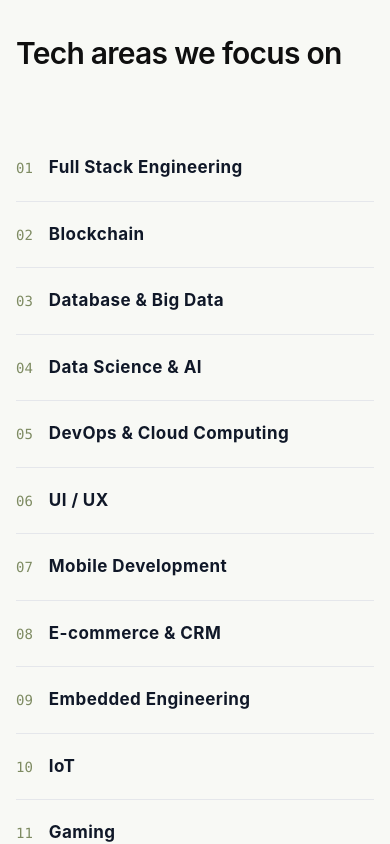
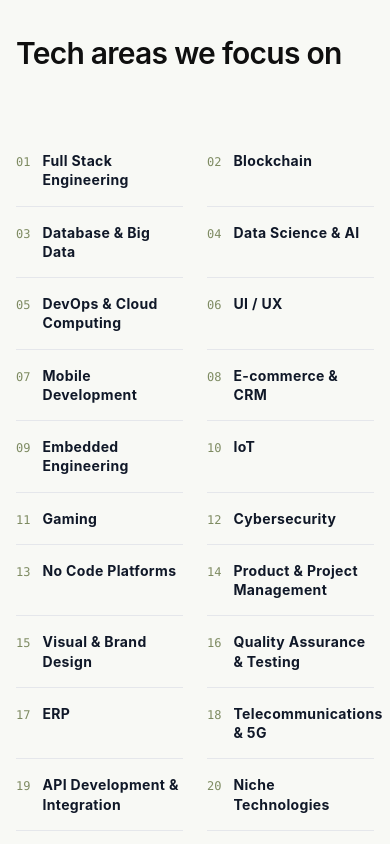
Before and after one commit to mmaroof487/t3works, a React (Vite) app: page / in a window 390 px wide. Shown: the part 5960-6804 px from the top of the page. Built offline with nearby package versions, Linux system fonts and the light colour scheme.

Commit message:
fix: mobile view CapabilityCoverage and IndustryVerticalList components.

```diff
--- a/src/components/CapabilityCoverage.tsx
+++ b/src/components/CapabilityCoverage.tsx
@@ -39,7 +39,7 @@ export default function CapabilityCoverage() {
           </h2>
         </motion.div>
 
-        <div className="grid grid-cols-1 md:grid-cols-2 lg:grid-cols-3 gap-x-12 gap-y-0">
+        <div className="grid grid-cols-1 min-[375px]:grid-cols-2 lg:grid-cols-3 gap-x-6 lg:gap-x-12 gap-y-0">
           {TECHNOLOGIES.map((tech, idx) => (
             <motion.div
               key={tech}
@@ -47,12 +47,12 @@ export default function CapabilityCoverage() {
               whileInView={{ opacity: 1, y: 0 }}
               viewport={{ once: true }}
               transition={{ duration: 0.4, delay: idx * 0.02 }}
-              className="group relative flex items-baseline gap-4 py-5 border-b border-gray-200 cursor-default"
+              className="group relative flex items-baseline gap-3 md:gap-4 py-4 md:py-5 border-b border-gray-200 cursor-default"
             >
-              <span className="text-sm font-mono text-[#4a5d23]/70 transition-colors duration-300 group-hover:text-[#4a5d23]">
+              <span className="text-xs md:text-sm font-mono text-[#4a5d23]/70 transition-colors duration-300 group-hover:text-[#4a5d23] shrink-0">
                 {String(idx + 1).padStart(2, '0')}
               </span>
-              <span className="text-[17px] font-bold text-gray-900 tracking-wide">{tech}</span>
+              <span className="text-[14px] md:text-[17px] leading-snug md:leading-normal font-bold text-gray-900 tracking-wide">{tech}</span>
               <span className="absolute bottom-[-1px] left-0 h-[1px] w-0 bg-[#4a5d23] transition-all duration-300 ease-out group-hover:w-full" />
             </motion.div>
           ))}
--- a/src/components/IndustryVerticalList.tsx
+++ b/src/components/IndustryVerticalList.tsx
@@ -36,7 +36,7 @@ export default function IndustryVerticalList() {
           </p>
         </motion.div>
 
-        <div className="grid grid-cols-1 md:grid-cols-2 gap-x-12 gap-y-0">
+        <div className="grid grid-cols-1 min-[375px]:grid-cols-2 gap-x-6 lg:gap-x-12 gap-y-0">
           {INDUSTRIES.map((industry, idx) => (
             <motion.div
               key={industry}
@@ -44,12 +44,12 @@ export default function IndustryVerticalList() {
               whileInView={{ opacity: 1, y: 0 }}
               viewport={{ once: true }}
               transition={{ duration: 0.4, delay: idx * 0.02 }}
-              className="group relative flex items-baseline gap-4 py-5 border-b border-white/10 cursor-default"
+              className="group relative flex items-baseline gap-3 md:gap-4 py-4 md:py-5 border-b border-white/10 cursor-default"
             >
-              <span className="text-sm font-mono text-white/50 transition-colors duration-300 group-hover:text-white">
+              <span className="text-xs md:text-sm font-mono text-white/50 transition-colors duration-300 group-hover:text-white shrink-0">
                 {String(idx + 1).padStart(2, '0')}
               </span>
-              <span className="text-[17px] font-bold text-white/90 tracking-wide">{industry}</span>
+              <span className="text-[14px] md:text-[17px] leading-snug md:leading-normal font-bold text-white/90 tracking-wide">{industry}</span>
               <span className="absolute bottom-[-1px] left-0 h-[1px] w-0 bg-[#4a5d23] transition-all duration-300 ease-out group-hover:w-full" />
             </motion.div>
           ))}
```
